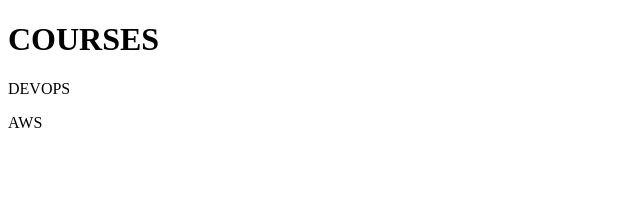
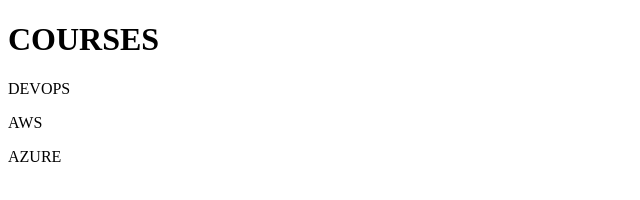
Before and after one commit to AwsDevopsClass/gitclass15092023, a plain HTML site: page index.html in a window 1280 px wide. Shown: the full height of the page, 0-640 px from the left. Drawn offline with Linux system fonts and the light colour scheme.

Commit message:
azure commit

```diff
--- a/index.html
+++ b/index.html
@@ -8,6 +8,7 @@
 <h1>COURSES</h1>
 <p> DEVOPS </p>
 <p> AWS </p>
+<p> AZURE </p>
 
 </body>
 </html>
```
